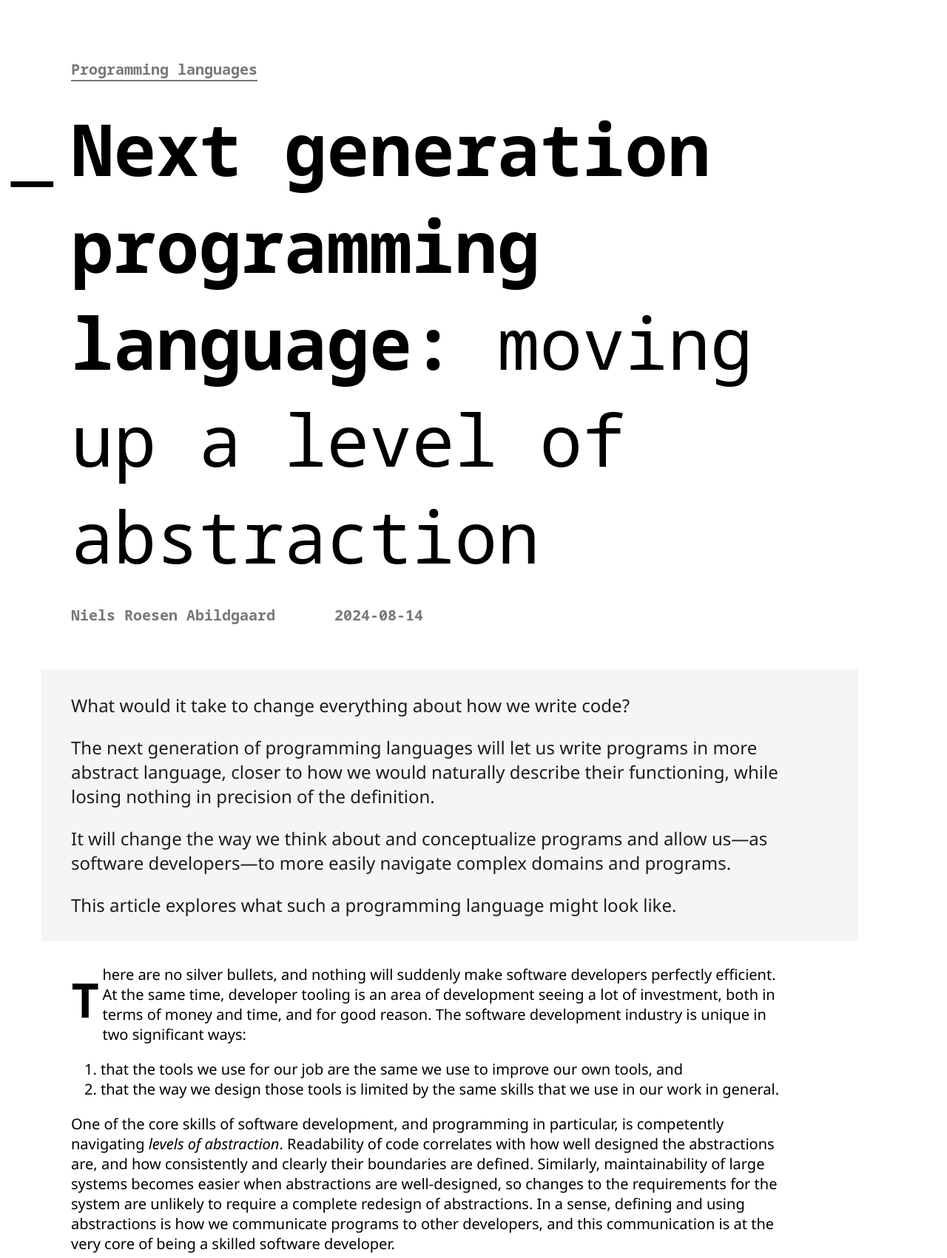
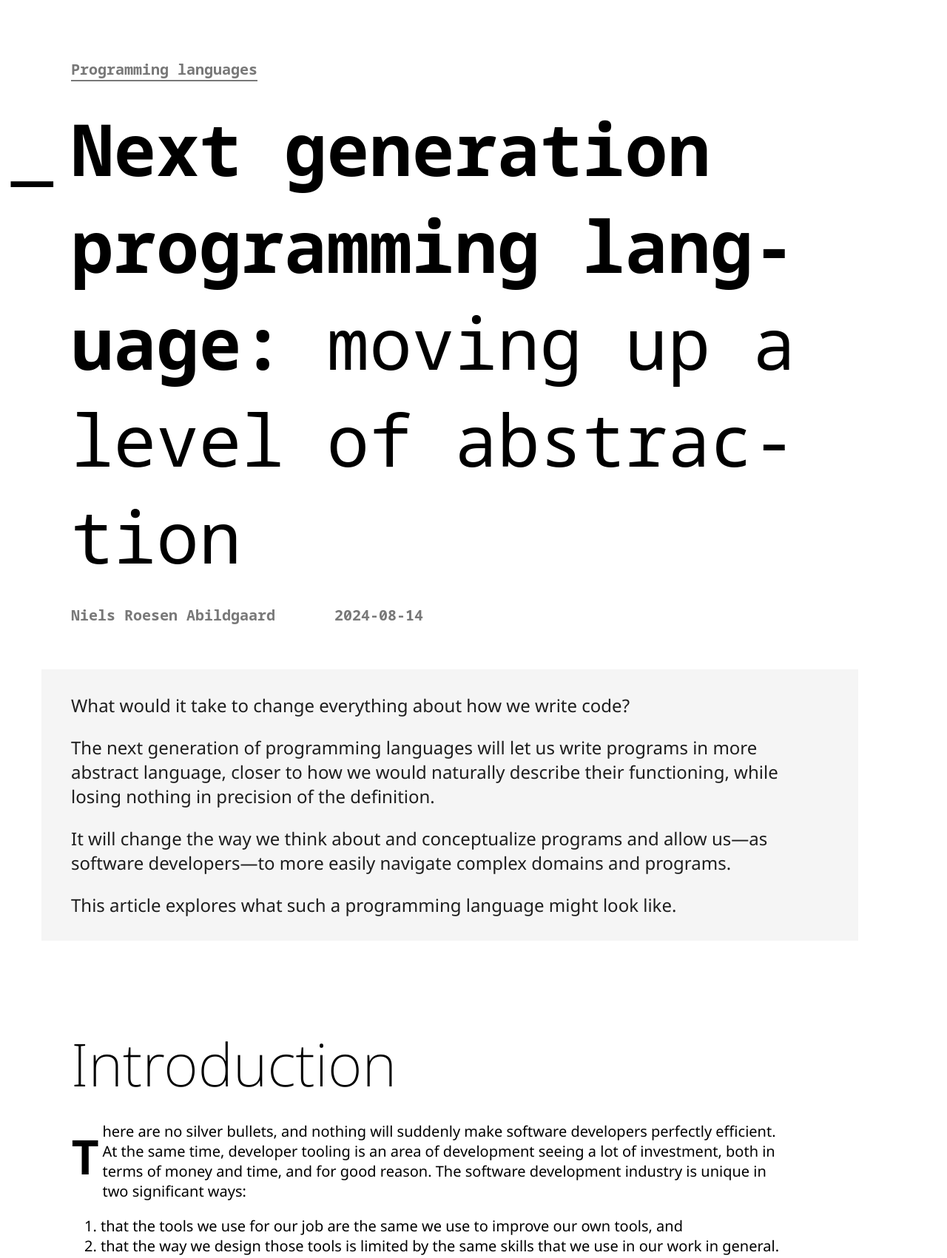
Before and after one commit to derangeddk/abstractions.win-web, a plain HTML site: page index.html in a window 1280 px wide. Shown: the part 220-1921 px from the top of the page at 74% size. Drawn offline with Linux system fonts and the light colour scheme.

Commit message:
Iteration of content

```diff
--- a/index.html
+++ b/index.html
@@ -225,8 +225,8 @@
             <article>
                 <a href="/proglang" class="article-category">Programming languages</a>
                 <h1>
-                    <span class="bold-1">Next generation programming language:</span>
-                    <span>moving up a level of abstraction</span>
+                    <span class="bold-1">Next genera&shy;tion pro&shy;gram&shy;ming lang&shy;uage:</span>
+                    <span>moving up a level of ab&shy;strac&shy;tion</span>
                 </h1>
                 <div class="article-info">
                     <address>Niels Roesen Abildgaard</address>
@@ -247,6 +247,7 @@
                     </p>
                 </div>
                 <section>
+                    <h2>Introduction</h2>
                     <p>
                         There are no silver bullets, and nothing will suddenly make software developers perfectly efficient.
                         At the same time, developer tooling is an area of development seeing a lot of investment, both in terms of money and time, and for good reason.
@@ -282,6 +283,7 @@
                         The machine code is the most concrete, and we call this the <em>lowest level of abstraction</em> (at least for most purposes&mdash;it may sometimes be necessary to look at even lower levels, such as actual operations performed in physical hardware).
                         In this view of software, any reference that moves from a low level of abstraction to a high level of abstraction is an indication of poorly concepted code that will be hard to rearrange, maintain and read.
                     </p>
+                    <p>&lt;!-- request for illustration: graph of a program, highlight indications of poor abstraction --&gt;</p>
                     <p>
                         A common mistake that results in software that is hard to refactor is making abstractions that are too constrained.
                         Abstractions that allow only a very particular usage pattern is prone to change whenever any logic changes.
@@ -299,7 +301,7 @@
                         The interface of a programming language is the syntax.
                         With a syntax that is Turing complete, it is definitely a deep abstraction.
                         Even then, not all programming languages are made the same.
-                        While the C programming language is, by its authors, called “relatively “low level” language” (<a href="https://web.archive.org/web/20240516025121/https://www.cs.princeton.edu/~bwk/cbook.html" target="_blank" rel="noopener">Kernighan & Richie, <em>The C Programming Language</em>, 2<sup>nd</sup> ed.</a>, p. 1), it certainly defines an interface at a higher level of abstraction than assembly languages, which in turn are higher level than machine code.
+                        While the C programming language is, by its authors, called “relatively ‘low level’ language” (<a href="https://web.archive.org/web/20240516025121/https://www.cs.princeton.edu/~bwk/cbook.html" target="_blank" rel="noopener">Kernighan & Richie, <em>The C Programming Language</em>, 2<sup>nd</sup> ed.</a>, p. 1), it certainly defines an interface at a higher level of abstraction than assembly languages, which in turn are higher level than machine code.
                     </p>
                     <p>
                         An obvious avenue of inquiry becomes apparent:
```
